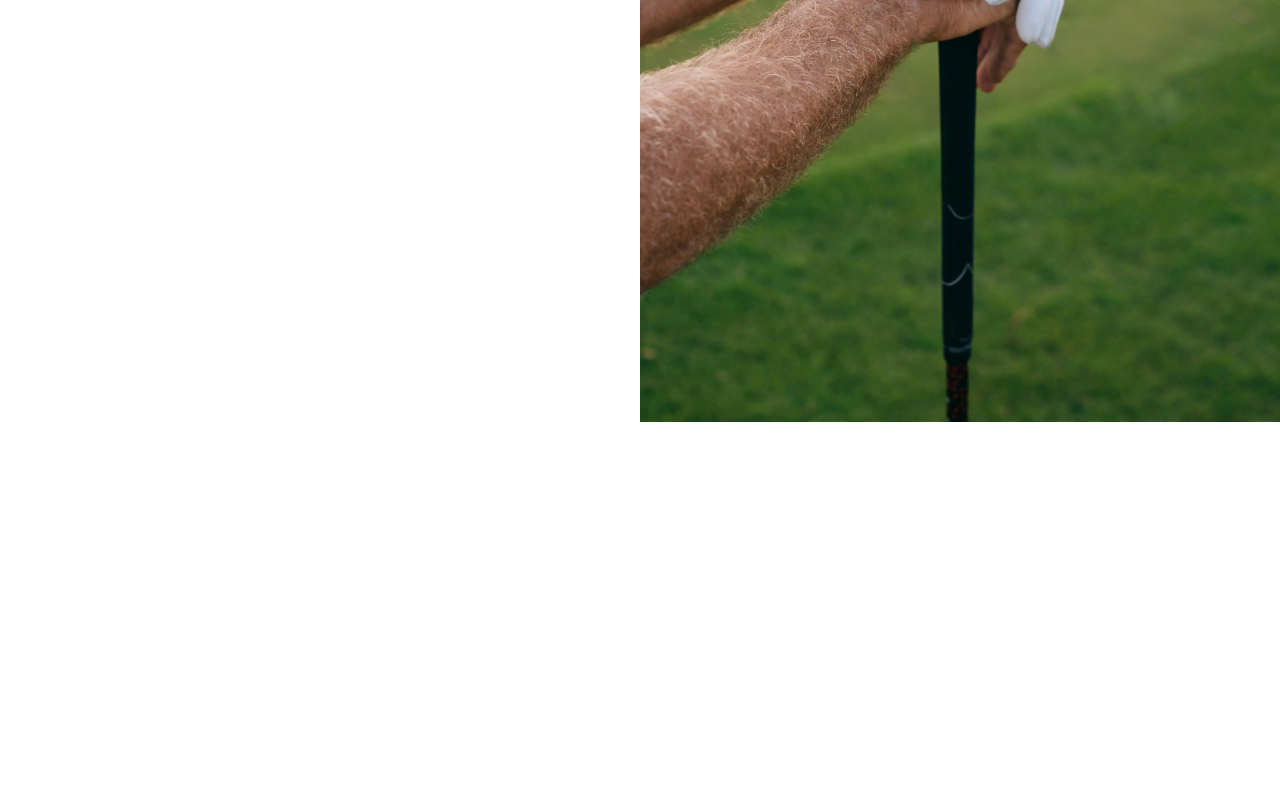
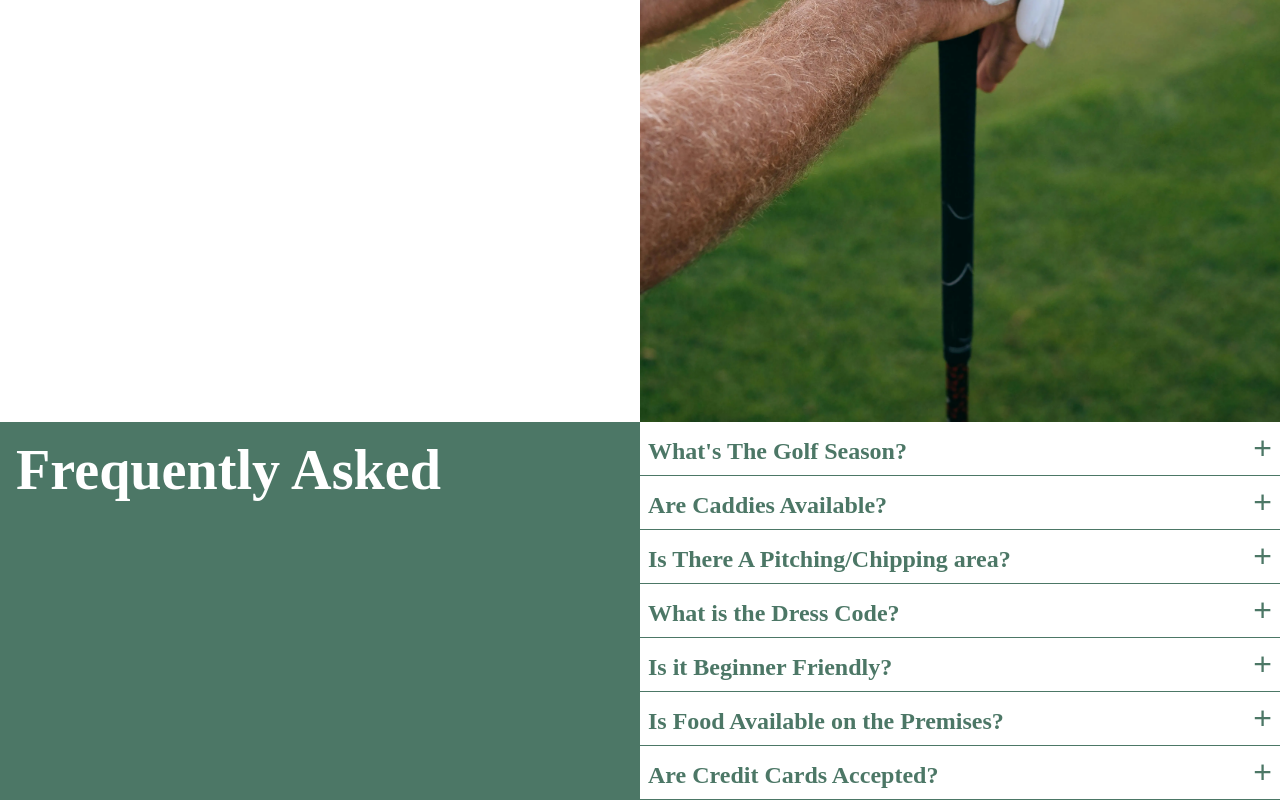
Before and after one commit to AustinMaturure/GolfClub, a React (Vite) app: page / in a window 1280 px wide. Shown: the part 2367-3167 px from the top of the page. Before the commit the page ends 2793 px from the top, so only its background shows below. Built offline with nearby package versions, Linux system fonts and the light colour scheme; a web font is replaced by a local one.

Commit message:
Added: Added Frequently Asked Section With SEO

```diff
--- a/package.json
+++ b/package.json
@@ -13,6 +13,7 @@
     "react": "^18.3.1",
     "react-countup": "^6.5.3",
     "react-dom": "^18.3.1",
+    "react-helmet": "^6.1.0",
     "react-intersection-observer": "^9.13.0"
   },
   "devDependencies": {
--- a/src/components/App.jsx
+++ b/src/components/App.jsx
@@ -1,6 +1,7 @@
 import React, { useState, useEffect } from 'react';
 import useElementInView from '../utils/ElementInView'
 import CountUp from 'react-countup';
+import { Helmet } from 'react-helmet';
 
 import '../css/App.css';
 import videoSrc from '../assets/golf-vid.webm';
@@ -13,7 +14,7 @@ import golfImg from '../assets/golf.webp'
 import gymImg from '../assets/gym.webp'
 import fancyImg from '../assets/fancy.webp'
 
-import territoryImg from '../assets/territory.webp'
+import territoryImg from '../assets/Back.jpg'
 
 
 function App() {
@@ -22,6 +23,29 @@ function App() {
   const activitiesRef = useElementInView('.activities-cnt');
   const territoryRef = useElementInView('.territory');
   const fancyRef = useElementInView('.contact-text')
+  const questionRef = useElementInView('.Faq-question')
+
+  const [isClicked, setIsClicked] = useState(false)
+
+  const [activeIndexes, setActiveIndexes] = useState({});
+
+  const toggleAccordion = (index) => {
+    setActiveIndexes((prevIndexes) => ({
+      ...prevIndexes,
+      [index]: !prevIndexes[index],
+    }));
+  };
+
+  const faqs = [
+    { question: "What's The Golf Season?", answer: "All Round. Our Golf Season ranges from winter to summer, anything is Golf Season" },
+    { question: "Are Caddies Available?", answer: "Yes. Caddies are available to Rent For ZAR20" },
+    { question: "Is There A Pitching/Chipping area?", answer: "Yes. Both a Pitching and Chipping area are available" },
+    { question: "What is the Dress Code?", answer: "Appropriate Golf Attire. Anything you'd wear at the Open" },
+    { question: "Is it Beginner Friendly?", answer: "Yes. Practice and Instructors are available." },
+    { question: "Is Food Available on the Premises?", answer: "Yes. A Bar and a Halfway House are available" },
+    { question: "Are Credit Cards Accepted?", answer: "Yes. We accept Visa & MasterCard" }
+  ];
+
 
   useEffect(() => {
     let lastScrollTop = 0;
@@ -206,6 +230,47 @@ The club is situated on the N2 in the south-east corner of <span className='ital
 
 
       </section>
+
+      <section className='FAQ'>
+      <Helmet>
+        <title>Frequently Asked Questions - Piet Retief Country Club</title>
+        <meta name="description" content="Find answers to frequently asked questions about our golf course, including season details, availability of caddies, dress code, and more." />
+        <script type="application/ld+json">
+          {`
+          {
+            "@context": "https://schema.org",
+            "@type": "FAQPage",
+            "mainEntity": ${JSON.stringify(faqs.map((faq, index) => ({
+              "@type": "Question",
+              "name": faq.question,
+              "acceptedAnswer": {
+                "@type": "Answer",
+                "text": faq.answer
+              }
+            })))}
+          }
+          `}
+        </script>
+      </Helmet>
+      <div className='Faq-header'>
+        <h1 ref={questionRef.ref}>Frequently Asked</h1>
+      </div>
+      <div className='faq-questions'>
+        {faqs.map((faq, index) => (
+          <div className='Faq-question' key={index} >
+            <div className="question-answer">
+              <h2>{faq.question}</h2>
+              <p className={activeIndexes[index] ? 'expanded' : ''}>
+                {faq.answer}
+              </p>
+            </div>
+            <div className='toggle'>
+              <button onClick={() => toggleAccordion(index)}>{activeIndexes[index] ? "-" : "+"}</button>
+            </div>
+          </div>
+        ))}
+      </div>
+    </section>
       </section>
     </>
   );
--- a/src/css/App.css
+++ b/src/css/App.css
@@ -82,10 +82,12 @@ nav {
 @keyframes text-up {
   from {
     opacity: 0;
+
   }
   to {
     transform: translateY(0);
     opacity: 1;
+
   }
 }
 
@@ -157,7 +159,7 @@ header a {
   padding: 1rem;
   gap: 0px;
   position: relative;
-
+z-index: 7;
    background-color: white;
    justify-content: center;
    animation-play-state: paused;
@@ -302,8 +304,8 @@ nav {
   margin-top: 2rem;
   background-size: cover;
   height: 50svh;
-  position: relative;
-  background-position: 50%;
+  background-position: 100%;
+  background-attachment: fixed;
   transform: scale(0.9);
   animation-play-state: paused;
   animation: scale 1s ease-in-out forwards;
@@ -415,3 +417,76 @@ nav {
     display: flex;
   }
 }
+
+
+.FAQ{
+
+  display: flex;
+
+  justify-content: center;
+
+  color: white;
+
+
+}
+
+.Faq-header{
+  font-family: 'Panchang';
+  font-size: 3rem;
+
+  background-color: #4c7766;
+  flex: 1;
+}
+
+.Faq-header h1{
+  padding: 1rem;
+  box-sizing: border-box;
+}
+
+.faq-questions{
+  flex: 1;
+  display: flex;
+  flex-direction: column;
+}
+
+.Faq-question{
+  display: flex;
+  justify-content: space-between;
+  align-items: baseline;
+  border-bottom: 1px solid #4c7766;
+  color: #4c7766;
+  padding: 0.5rem;
+
+  font-family: 'Cabinet Grotesk';
+  box-sizing: border-box;
+transform: translateY(100%);
+  animation: text-up 4s ease-in-out forwards;
+  animation-play-state: paused;
+
+
+}
+
+.Faq-question button{
+  padding: 0px;
+  font-size: 2rem;
+  background-color: inherit;
+  color: #4c7766;
+
+
+}
+
+.Faq-question h2, .Faq-question p{
+  margin: 0;
+}
+
+.Faq-question .question-answer p {
+  max-height: 0;
+  overflow: hidden;
+  transition: max-height 0.5s ease-out;
+  color: #03150e;
+
+}
+
+.Faq-question .question-answer p.expanded {
+  max-height: 20px;
+}
--- a/src/css/index.css
+++ b/src/css/index.css
@@ -4,3 +4,7 @@ body{
 h1 {
     margin: 0;
 }
+
+button{
+    border: none;
+}
```
Also changed, not shown: src/assets/Back.jpg (added), 1 other file (tests, documents, lock files or other folders).
